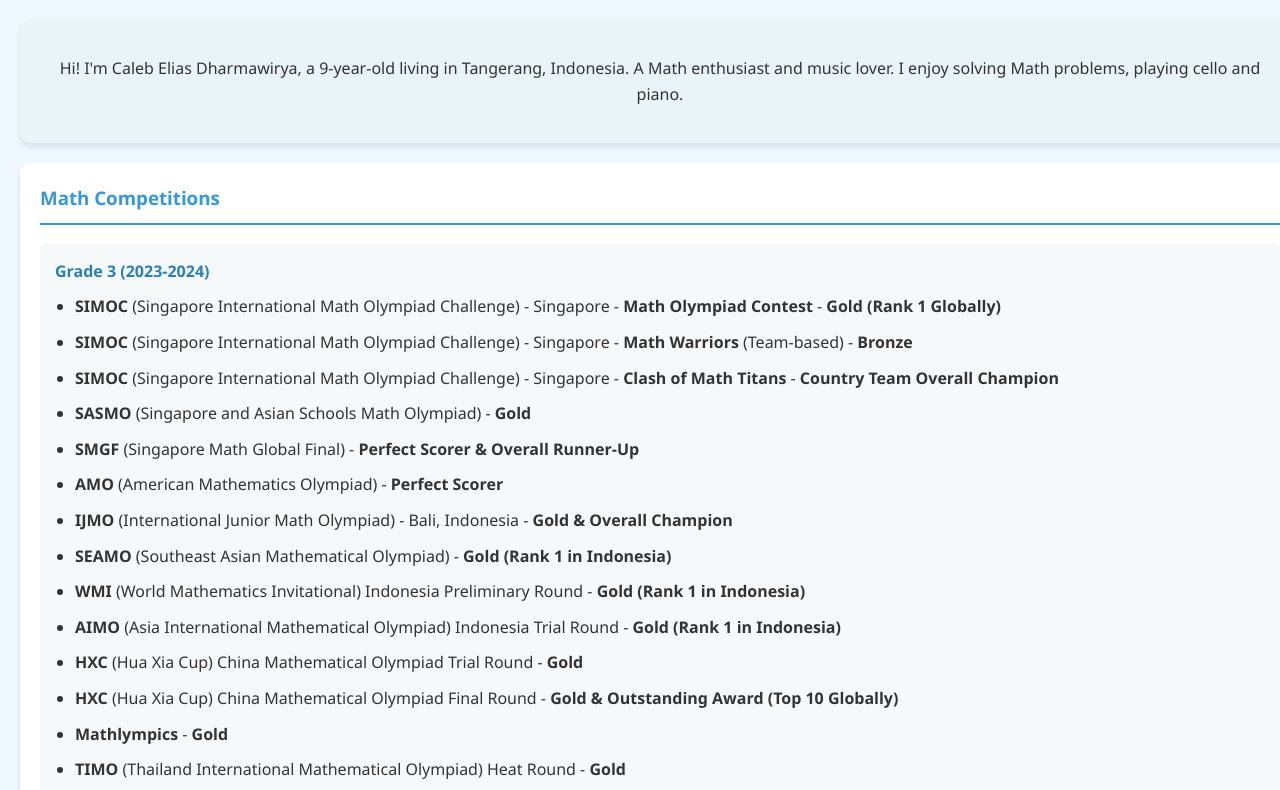
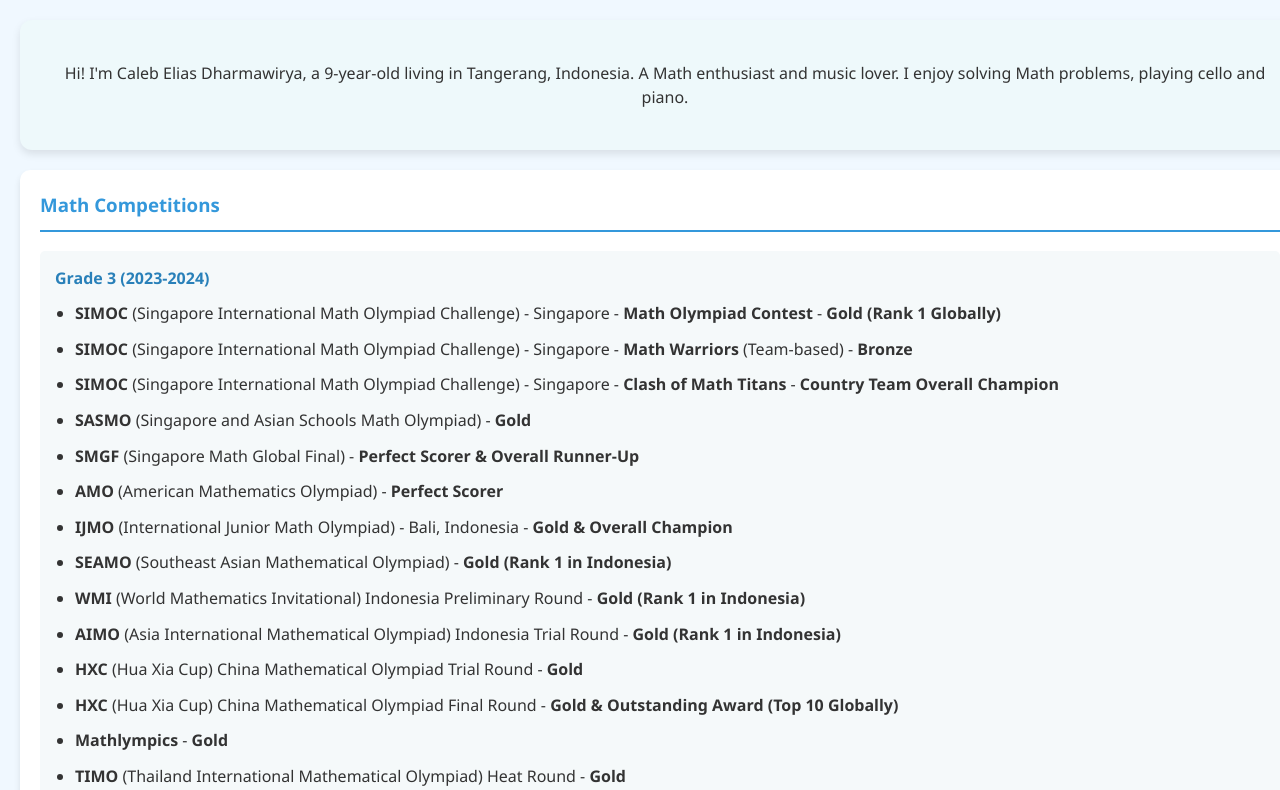
Before and after one commit to mdh-mathias/mdh-mathias.github.io, a plain HTML site: page index.html in a window 1280 px wide. Shown: the top 790 px of the page. Drawn offline with Linux system fonts and the light colour scheme.

Commit message:
Update index.html

```diff
--- a/index.html
+++ b/index.html
@@ -33,13 +33,28 @@
             padding-bottom: 10px;
         }
         .bio {
-            background-color: #e8f4f8;
-            border-radius: 10px;
-            padding: 20px;
+            background-color: #eef9fb; /* Softer background color */
+            border-radius: 12px; /* Slightly more rounded corners */
+            padding: 25px; /* Increased padding for more whitespace */
             margin-bottom: 20px;
             text-align: center;
             width: 100%;
-            box-shadow: 0 4px 6px rgba(0,0,0,0.1);
+            box-shadow: 0 4px 8px rgba(0, 0, 0, 0.1); /* Slightly larger shadow for depth */
+            font-family: 'Segoe UI', Tahoma, Geneva, Verdana, sans-serif;
+            color: #333; /* Consistent text color */
+            line-height: 1.5;
+            transition: background-color 0.3s ease, box-shadow 0.3s ease; /* Smooth transition effects */
+        }
+
+        .bio:hover {
+            background-color: #dff0f4; /* Slight color change on hover */
+            box-shadow: 0 6px 12px rgba(0, 0, 0, 0.15); /* Slightly deeper shadow on hover */
+        }
+
+        .bio h2 {
+            font-size: 1.8em; /* Larger heading size */
+            margin-bottom: 10px;
+            color: #0077a5; /* Complementary color for the heading */
         }
         .grade {
             background-color: #f5f9fa;
```
